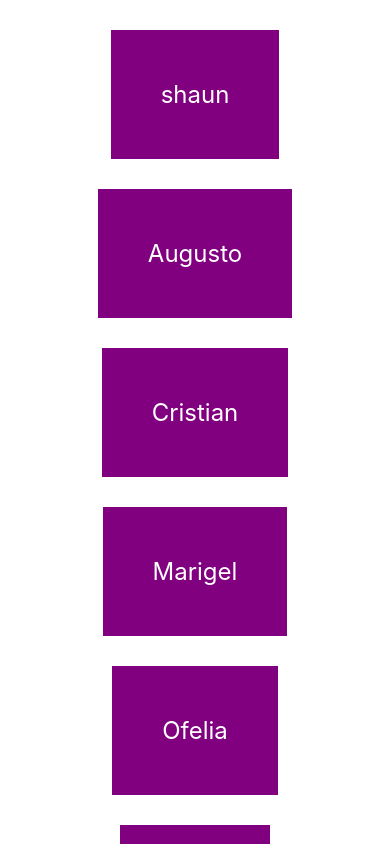
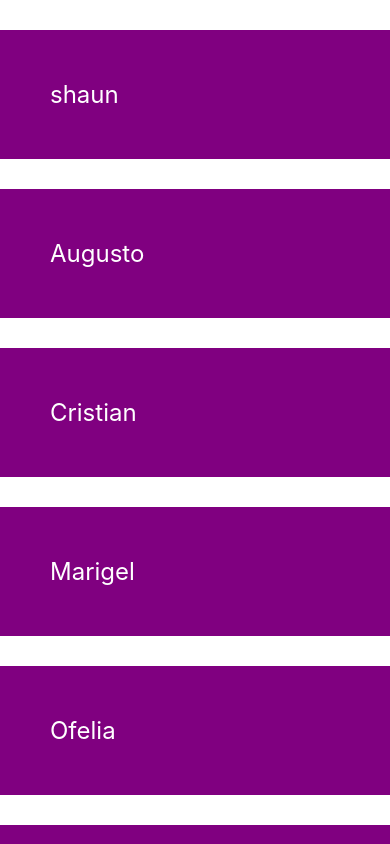
Before and after one commit to snow915/ReactNative, a React Native app: screen / in a window 390 px wide. Built offline with nearby package versions, Linux system fonts and the light colour scheme.

Commit message:
add: FlatList component

```diff
--- a/App.js
+++ b/App.js
@@ -1,33 +1,27 @@
 import React, {useState} from 'react';
-import {StyleSheet, Text, View, ScrollView} from 'react-native';
+import {StyleSheet, Text, View, FlatList} from 'react-native';
 
 export default function App() {
     const [people, setPeople] = useState([
-        {name: 'shaun', key: '1'},
-        {name: 'Augusto', key: '2'},
-        {name: 'Cristian', key: '3'},
-        {name: 'Marigel', key: '4'},
-        {name: 'Ofelia', key: '5'},
-        {name: 'Polo', key: '6'},
-        {name: 'Pepito', key: '7'},
-        {name: 'Juana', key: '8'},
-        {name: 'Oscar', key: '9'},
+        {name: 'shaun', id: '1'},
+        {name: 'Augusto', id: '2'},
+        {name: 'Cristian', id: '3'},
+        {name: 'Marigel', id: '4'},
+        {name: 'Ofelia', id: '5'},
+        {name: 'Polo', id: '6'},
+        {name: 'Pepito', id: '7'},
+        {name: 'Juana', id: '8'},
+        {name: 'Oscar', id: '9'},
     ]);
     return (
-        <ScrollView>
-        <View style={styles.container}>
-
-                {people.map((item) => { //item hace referencia al objeto que va siendo iterado
-                    return (
-                        //Con key={item.key} cada iteración tendra un prop unico que sera key
-                        <View key={item.key}>
-                            <Text style={styles.item}>{item.name}</Text>
-                        </View>
-                    )
-                })}
-
-        </View>
-        </ScrollView>
+        <FlatList
+            keyExtractor={(item) => item.id}
+            data={people}
+            renderItem={({item}) => (
+                <Text style={styles.item}>{item.name}</Text>
+            )}
+        />
+        //Esto ya trae ScrollView integrado
 );
 }
 
```
